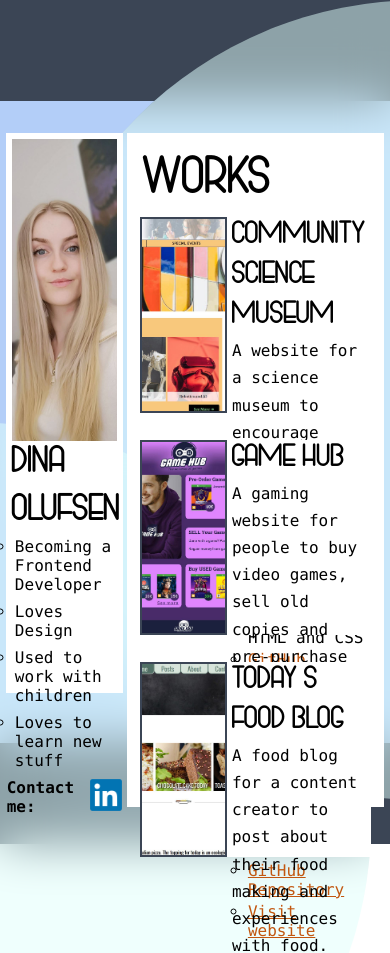
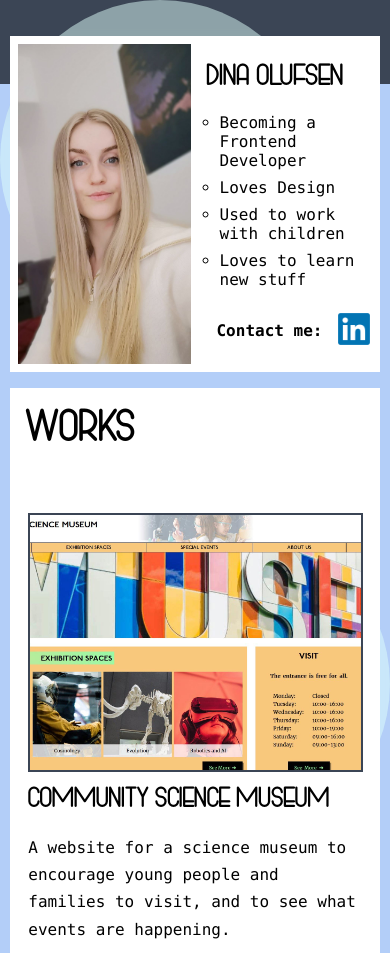
Before and after one commit to DinaOluf/Portfolio, a plain HTML site: page index.html in a window 390 px wide. Shown: the top 953 px of the page. Drawn offline with Linux system fonts and the light colour scheme.

Commit message:
Responsiveness

```diff
--- a/css/index.css
+++ b/css/index.css
@@ -45,7 +45,7 @@ body {
 }
 
 .circle div {
-    position: absolute;
+    position: fixed;
     height: 50rem;
     width: 50rem;
     background: #e0fffc;
@@ -142,7 +142,7 @@ section {
 
 .profile ul {
     list-style: circle;
-    padding-left: 3%;
+    padding-left: 0.8rem;
     margin: 0;
 }
 
@@ -256,7 +256,7 @@ footer div {
     font-size: 1.2em;
 }
 
-@media (max-width: 1462px) {
+@media (max-width: 1465px) {
     .content {
         gap: 1%;
     }
@@ -270,4 +270,187 @@ footer div {
     .works {
         width: 66%;
     }
+
+    .circle {
+        height: 40rem;
+        width: 40rem;
+    }
+
+    .circle-1 {
+        left: 0%;
+    }
+
+    .circle-2 {
+        right: 0%;
+    }
+
+    .circle div {
+        height: 40rem;
+        width: 40rem;
+    }
 }
+
+@media (max-width: 900px) {
+    .content {
+        flex-direction: column;
+        justify-content: start;
+        align-items: center;
+    }
+
+    header,
+    footer {
+        height: 10%;
+    }
+
+    footer {
+        z-index: 1;
+        position: relative;
+    }
+
+    main {
+        height: auto;
+    }
+
+    section {
+        margin-top: 1rem;
+    }
+
+    .profile {
+        margin-top: -3rem;
+        width: 80%;
+        flex-direction: row;
+        min-height: 20rem;
+        gap: 2%;
+    }
+
+    .profile .img-container {
+        margin: 0.5rem;
+        width: 50%;
+        height: 20rem;
+    }
+
+    .profile .img-container img {
+        object-fit: cover;
+        min-height: auto;
+    }
+
+    .profile-text {
+        height: 20rem;
+        width: 50%;
+    }
+
+    .works {
+        width: 80%;
+        margin-bottom: 2rem;
+    }
+
+    .works h2 {
+        margin: 1rem;
+    }
+
+    .works-wrap {
+        height: 100rem;
+        gap: 2%;
+    }
+
+    .project-card {
+        flex-direction: column;
+        padding: 2%;
+    }
+
+    .project-card a {
+        min-width: 99.3%;
+        min-height: 50%;
+    }
+
+    .card-text {
+        height: 100%;
+    }
+
+    .circle {
+        height: 20rem;
+        width: 20rem;
+    }
+
+    .circle div {
+        height: 20rem;
+        width: 20rem;
+    }
+
+    .circle-2 {
+        top: auto;
+        bottom: 0;
+    }
+
+    footer div {
+        margin-left: 1rem;
+        font-size: 1em;
+    }
+}
+
+@media (max-width: 500px) {
+    .profile {
+        width: 95%;
+    }
+
+    .works {
+        width: 95%;
+    }
+
+    .profile h2 {
+        font-size: 2em;
+    }
+
+    .works h2 {
+        font-size: 3em;
+    }
+
+    .card-text h3 {
+        font-size: 1.9em;
+    }
+
+    .works-wrap {
+        justify-content: space-evenly;
+        gap: 2%;
+        height: 110rem;
+    }
+}
+
+@media (min-width: 2400px) {
+    .project-card a {
+        width: 60rem;
+    }
+
+
+    .circle {
+        height: 60rem;
+        width: 60rem;
+    }
+
+    .circle div {
+        height: 60rem;
+        width: 60rem;
+    }
+
+    .card-text {
+        max-height: 14rem;
+    }
+
+    .card-text h3 {
+        font-size: 2.5em;
+    }
+
+    .card-text p,
+    .card-text ul {
+        font-size: 1.1em;
+    }
+
+    .profile-text ul,
+    .profile-text div {
+        font-size: 1.1em;
+    }
+
+    .profile {
+        max-height: 45rem;
+    }
+}
```
